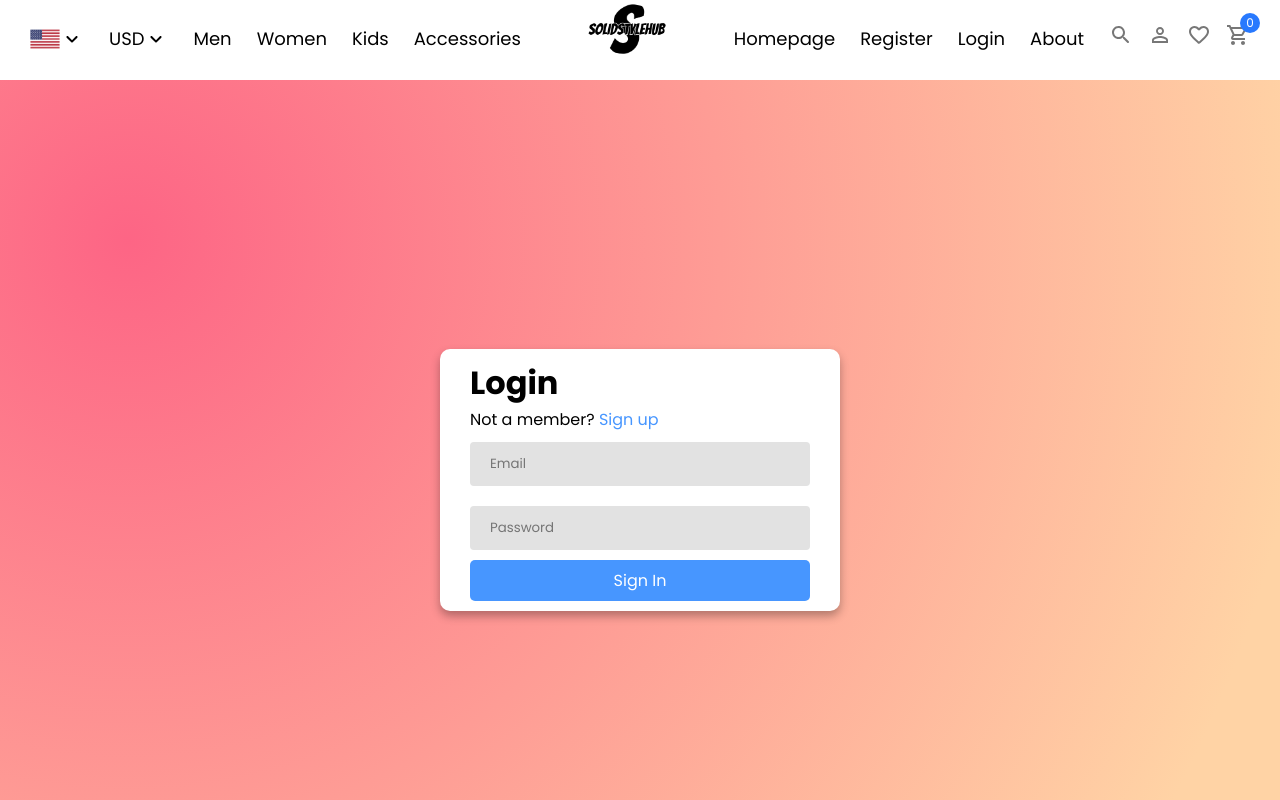
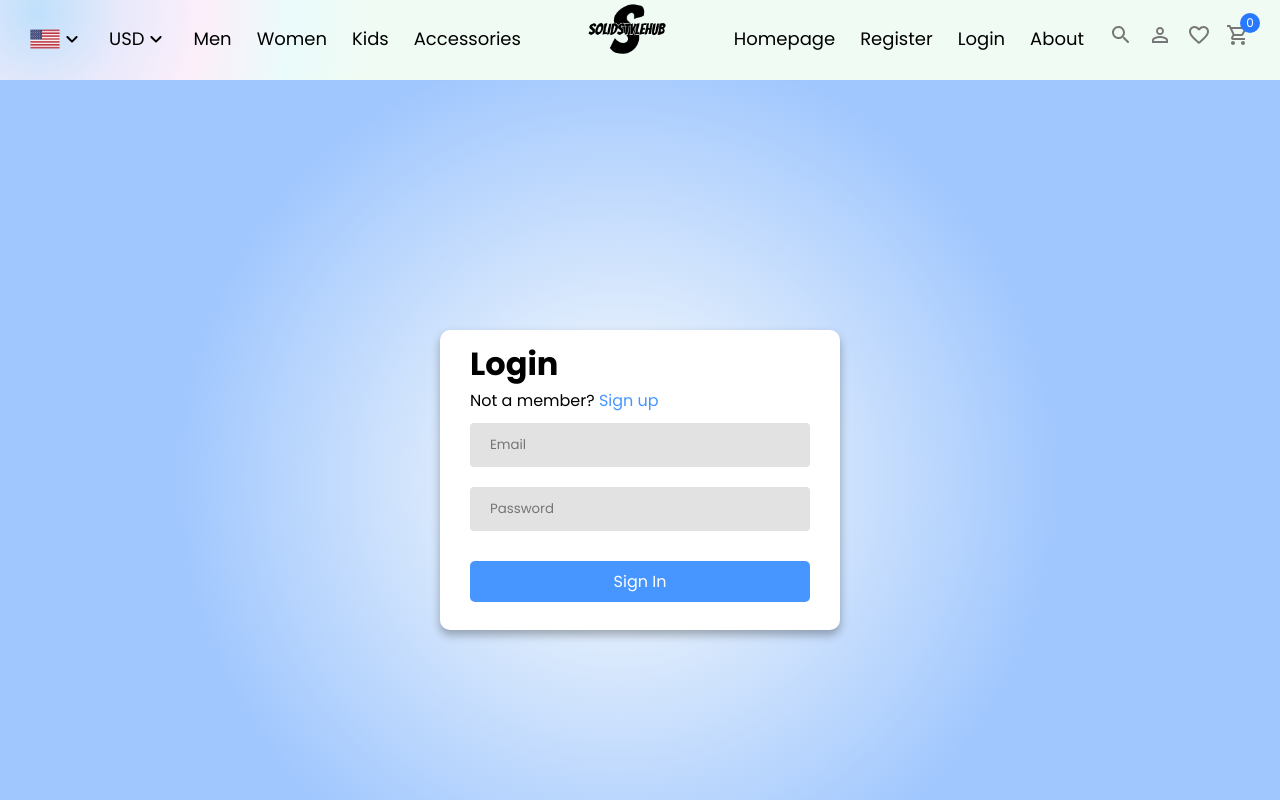
Before and after one commit to ayturulyumer/SolidStyleHub, a React (Vite) app in the folder client/: page /login in a window 1280 px wide. Shown: the top 800 px of the page. Built offline with nearby package versions, Linux system fonts and the light colour scheme.

Commit message:
change some css

```diff
--- a/client/src/components/Footer/footer.module.css
+++ b/client/src/components/Footer/footer.module.css
@@ -1,4 +1,5 @@
 .footer{
+
     margin: 100px 200px 20px 200px;
 }
 .top{
--- a/client/src/components/HomeComponents/Slider/slider.module.css
+++ b/client/src/components/HomeComponents/Slider/slider.module.css
@@ -1,4 +1,5 @@
 .slider {
+  margin-top: 50px;
   display: flex;
   height: 450px;
   width: 100%;
--- a/client/src/components/Navbar/navbar.module.css
+++ b/client/src/components/Navbar/navbar.module.css
@@ -1,4 +1,5 @@
 .navbar {
+  background: radial-gradient(328px at 2.9% 15%, rgb(191, 224, 251) 0%, rgb(232, 233, 251) 25.8%, rgb(252, 239, 250) 50.8%, rgb(234, 251, 251) 77.6%, rgb(240, 251, 244) 100.7%);
   height: 80px;
 }
 .wrapper {
--- a/client/src/pages/Login/login.module.css
+++ b/client/src/pages/Login/login.module.css
@@ -13,18 +13,14 @@
   align-items: center;
   display: flex;
   justify-content: center;
-  background-image: radial-gradient(
-    circle farthest-corner at 10% 20%,
-    rgba(253, 101, 133, 1) 0%,
-    rgba(255, 211, 165, 1) 90%
-  );
+  background: radial-gradient(592px at 48.2% 50%, rgba(255, 255, 249, 0.6) 0%, rgb(160, 199, 254) 74.6%);
 }
 
 .card {
   border-radius: 10px;
   box-shadow: 0 5px 10px 0 rgba(0, 0, 0, 0.3);
   width: 400px;
-  height: 350 px;
+  height: 300px;
   background-color: #ffffff;
   padding: 10px 30px;
 }
@@ -50,6 +46,7 @@
 }
 
 .form button {
+  margin-top: 20px  ;
   background-color: #4796ff;
   color: #ffffff;
   font-size: 16px;
@@ -58,6 +55,7 @@
   border: none;
   padding: 8px 15px;
   width: 100%;
+  cursor: pointer;
 }
 
 .card_terms {
--- a/client/src/pages/Register/register.module.css
+++ b/client/src/pages/Register/register.module.css
@@ -13,18 +13,14 @@
   align-items: center;
   display: flex;
   justify-content: center;
-  background-image: radial-gradient(
-    circle farthest-corner at 10% 20%,
-    rgba(253, 101, 133, 1) 0%,
-    rgba(255, 211, 165, 1) 90%
-  );
+  background: linear-gradient(to top, #fff1eb 0%, #ace0f9 100%);
 }
 
 .card {
   border-radius: 10px;
   box-shadow: 0 5px 10px 0 rgba(0, 0, 0, 0.3);
   width: 400px;
-  height: 350 px;
+  height: 350px;
   background-color: #ffffff;
   padding: 10px 30px;
 }
@@ -50,6 +46,7 @@
 }
 
 .form button {
+  margin-top: 15px;
   background-color: #4796ff;
   color: #ffffff;
   font-size: 16px;
@@ -58,6 +55,7 @@
   border: none;
   padding: 8px 15px;
   width: 100%;
+  cursor: pointer;
 }
 
 .card_terms {
```
